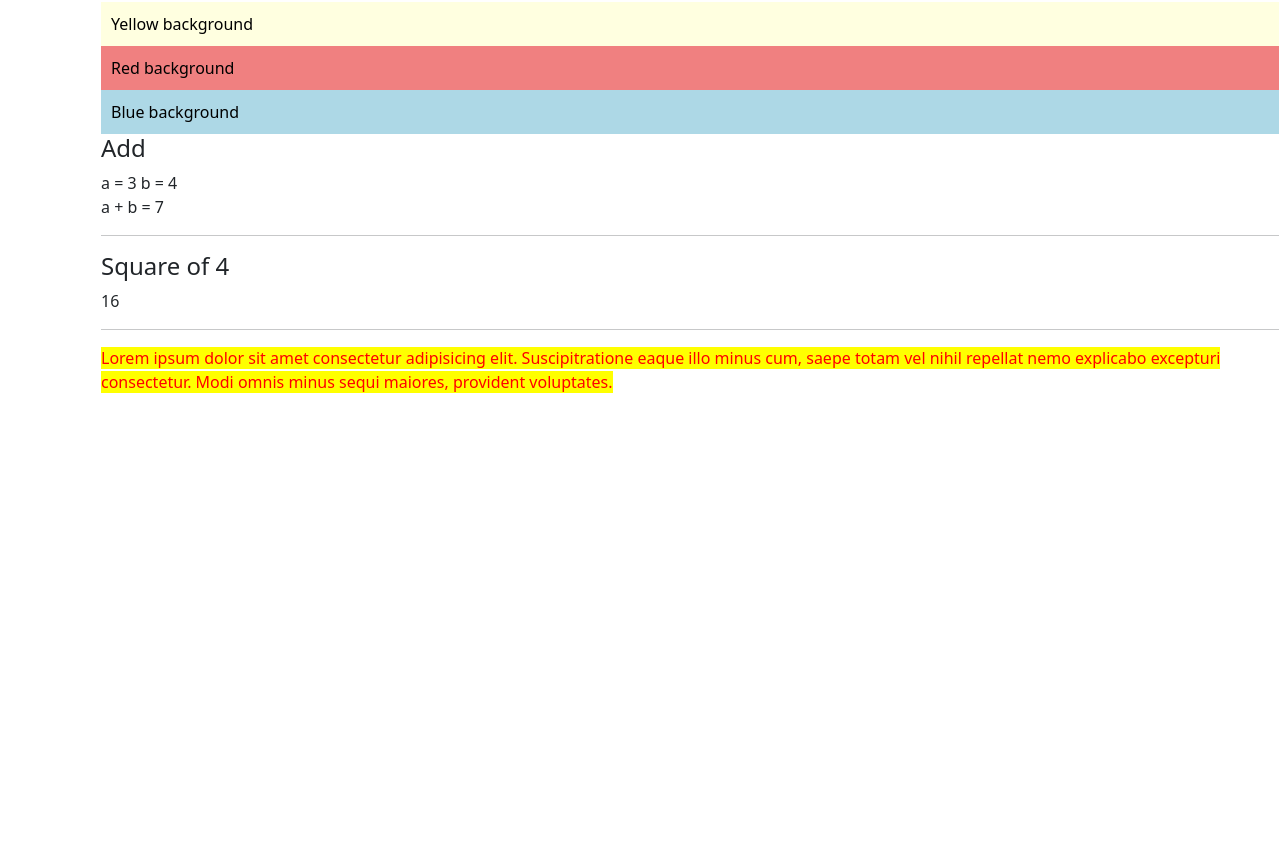
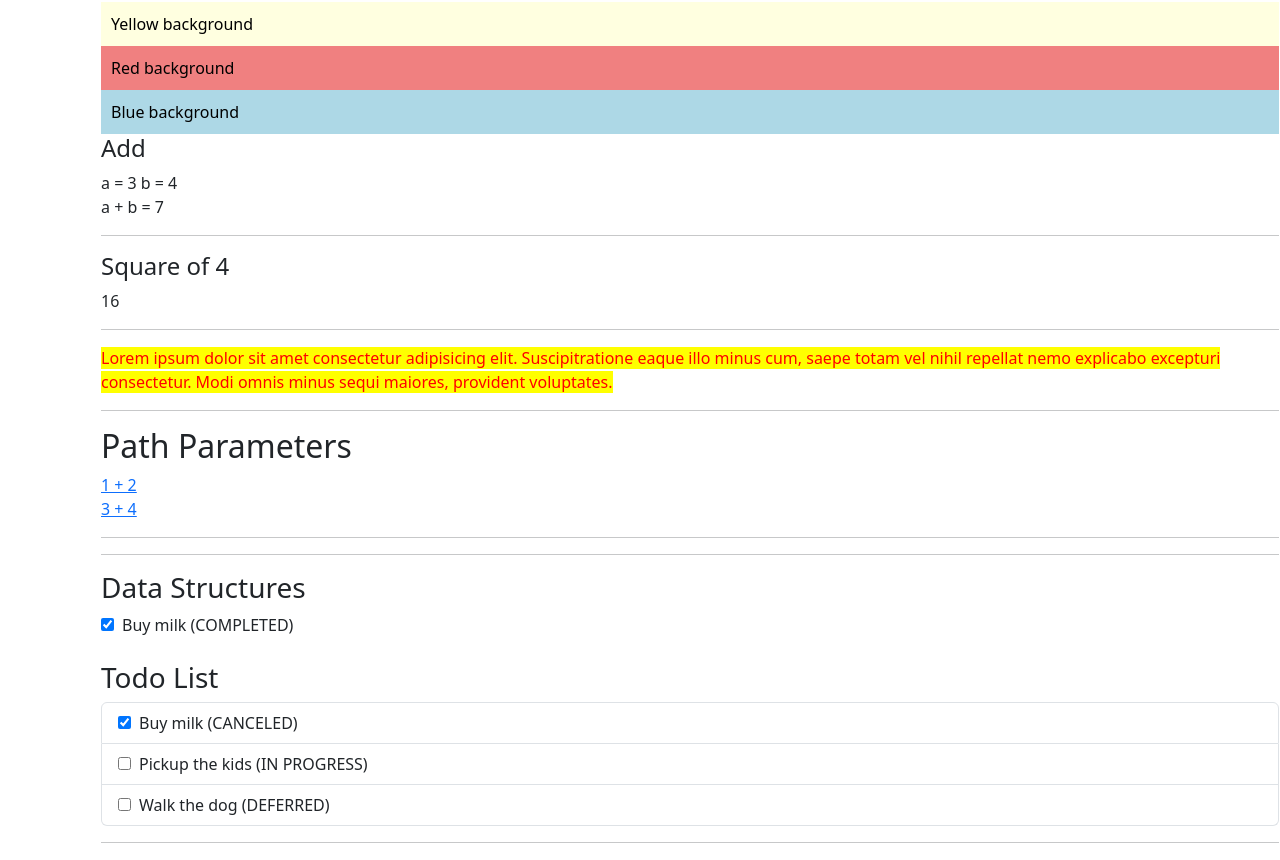
Before and after one commit to tpostler/kambaz-next-js, a Next.js app: page /Labs/Lab3 in a window 1280 px wide. Shown: the part 4656-5516 px from the top of the page. Before the commit the page ends 5051 px from the top, so only its background shows below. Built offline with nearby package versions, Linux system fonts and the light colour scheme.

Commit message:
Up to 3.8

```diff
--- /dev/null
+++ b/app/Labs/Lab3/PathParameters.tsx
@@ -0,0 +1,10 @@
+import Link from "next/link";
+export default function PathParameters() {
+ return (
+   <div id="wd-path-parameters">
+     <h2>Path Parameters</h2>
+     <Link href="/Labs/Lab3/add/1/2">1 + 2</Link> <br />
+     <Link href="/Labs/Lab3/add/3/4">3 + 4</Link>
+   </div>
+ );
+}
--- a/app/Labs/Lab3/page.tsx
+++ b/app/Labs/Lab3/page.tsx
@@ -28,6 +28,9 @@ import Styles from "./Styles";
 import Add from "./Add";
 import Square from "./Square";
 import Highlight from "./Highlight";
+import PathParameters from "./PathParameters";
+import TodoItem from "./todos/TodoItem";
+import TodoList from "./todos/TodoList";
 
 export default function Lab3() {
   return (
@@ -69,5 +72,12 @@ export default function Lab3() {
         Lorem ipsum dolor sit amet consectetur adipisicing elit. Suscipitratione eaque illo minus cum, saepe totam
         vel nihil repellat nemo explicabo excepturi consectetur. Modi omnis minus sequi maiores, provident voluptates.
       </Highlight>
+      <hr/>
+      <PathParameters/>
+      <hr/>
+      <hr/>
+      <h3>Data Structures</h3>
+      <TodoItem/> <br/>
+      <TodoList/>
     </div>
 );}
--- /dev/null
+++ b/app/Labs/Lab3/todos/TodoItem.tsx
@@ -0,0 +1,13 @@
+import { ListGroupItem } from "react-bootstrap";
+
+const TodoItem = ( { todo = { done: true, title: 'Buy milk',
+                              status: 'COMPLETED' } }) => {
+ return (
+   <ListGroupItem>
+     <input type="checkbox" className="me-2"
+            defaultChecked={todo.done}/>
+     {todo.title} ({todo.status})
+   </ListGroupItem>
+ );}
+
+export default TodoItem;
--- /dev/null
+++ b/app/Labs/Lab3/todos/TodoList.tsx
@@ -0,0 +1,14 @@
+/* eslint-disable react/jsx-key */
+import { ListGroup } from "react-bootstrap";
+import TodoItem from "./TodoItem";
+import todos from "./todos.json";
+export default function TodoList() {
+ return(
+   <>
+     <h3>Todo List</h3>
+     <ListGroup>
+       { todos.map((todo, index) => {
+           return(<TodoItem key={index} todo={todo}/>);   })}
+     </ListGroup><hr/>
+   </>
+);}
--- /dev/null
+++ b/app/Labs/Lab3/todos/todos.json
@@ -0,0 +1,5 @@
+[
+  { "title": "Buy milk",          "status": "CANCELED",     "done": true   },
+  { "title": "Pickup the kids",   "status": "IN PROGRESS",  "done": false  },
+  { "title": "Walk the dog",      "status": "DEFERRED",     "done": false  }
+]
```
Also changed, not shown: app/Labs/Lab3/add/[a]/[b]/page.tsx (added, +12 -0 lines).
